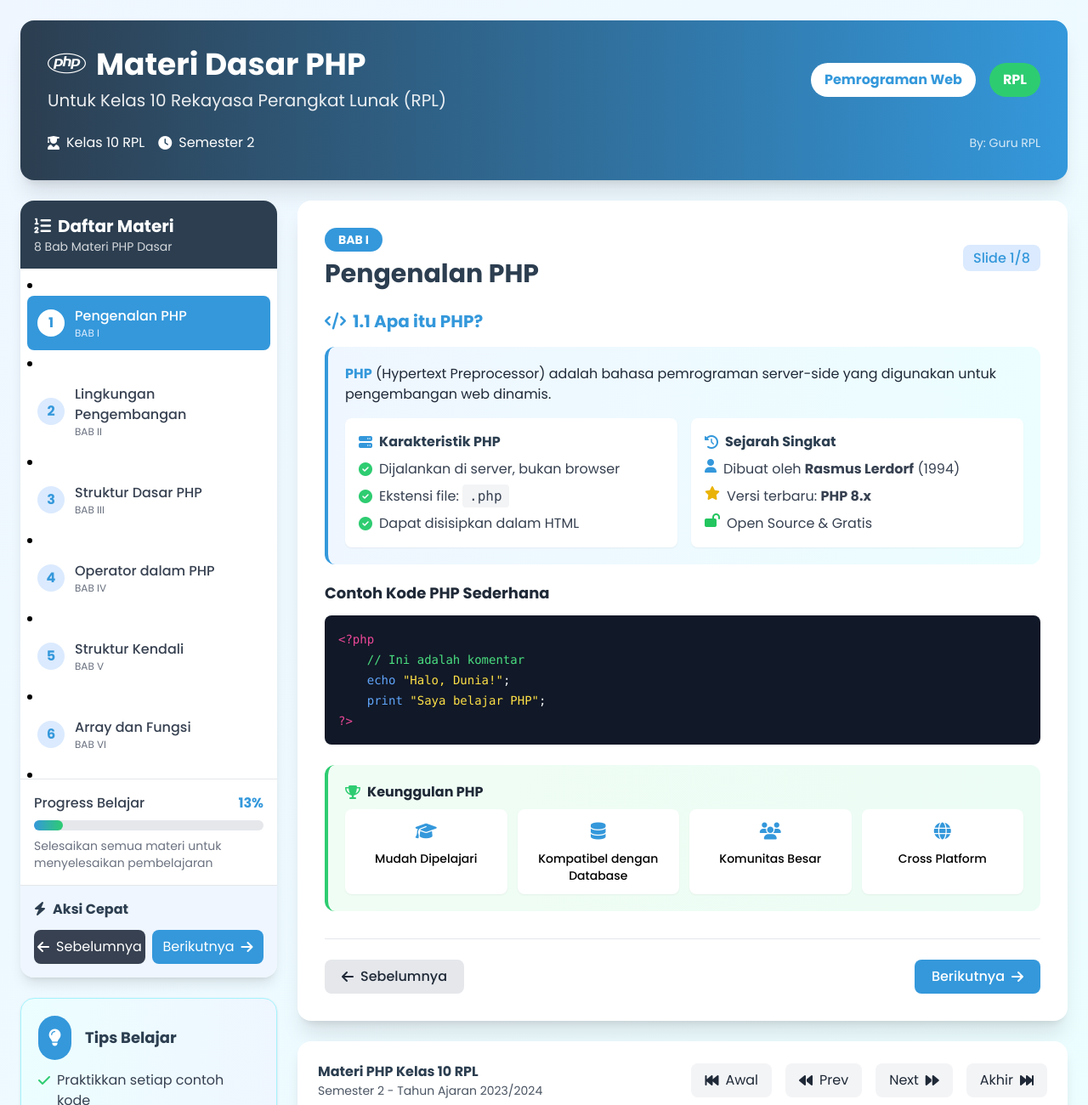
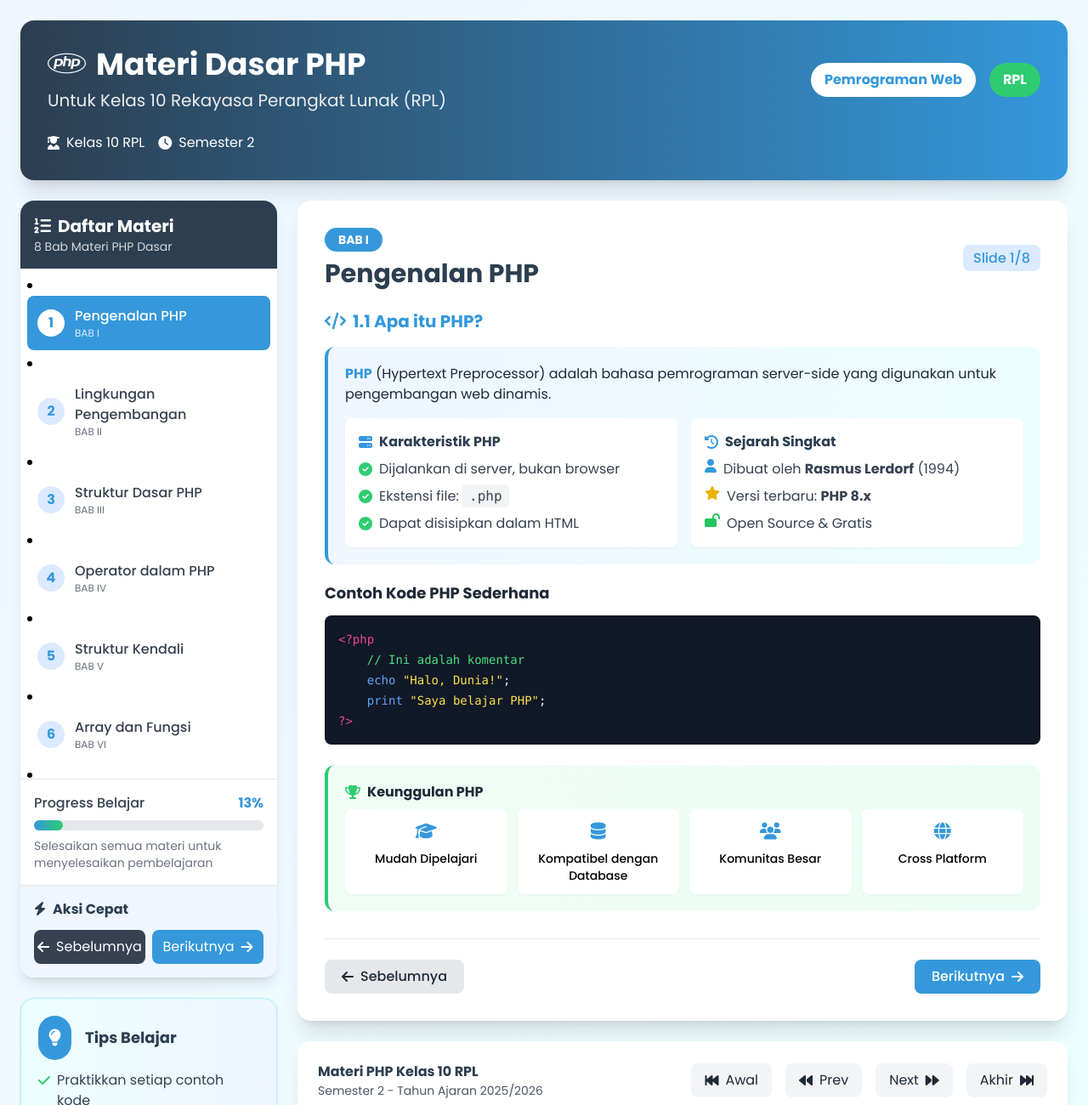
Before and after one commit to ahmadsulkhanyusuf/ahmadsulkhanyusuf.github.io, a plain HTML site: page DasarPHP.html in a window 1280 px wide. Shown: the top 1300 px of the page at 85% size. Drawn offline with nearby package versions, Linux system fonts and the light colour scheme.

Commit message:
Update academic year in DasarPHP.html

```diff
--- a/DasarPHP.html
+++ b/DasarPHP.html
@@ -98,7 +98,7 @@
                     </div>
                 </div>
                 <div class="text-right">
-                    <p class="text-sm opacity-80">By: Guru RPL</p>
+                    <p class="text-sm opacity-80"></p>
                 </div>
             </div>
         </div>
@@ -1320,7 +1320,7 @@
                     <div class="flex flex-col md:flex-row justify-between items-center">
                         <div class="mb-4 md:mb-0">
                             <h4 class="font-bold text-secondary">Materi PHP Kelas 10 RPL</h4>
-                            <p class="text-gray-600 text-sm">Semester 2 - Tahun Ajaran 2023/2024</p>
+                            <p class="text-gray-600 text-sm">Semester 2 - Tahun Ajaran 2025/2026</p>
                         </div>
                         <div class="flex space-x-4">
                             <button onclick="firstSlide()" class="bg-gray-100 hover:bg-gray-200 text-gray-800 py-2 px-4 rounded-lg transition flex items-center">
```
